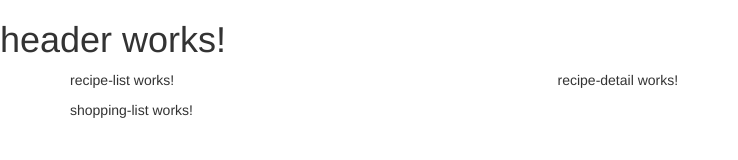
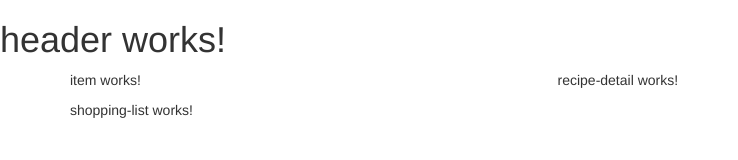
Before and after one commit to lappjeff/Udemy-Angular8-Max, an Angular app in the folder course-project/: page / in a window 1280 px wide. Shown: the top 160 px of the page, without its empty margins (0-738 px from the left). Built offline with nearby package versions, Linux system fonts and the light colour scheme.

Commit message:
Changed references to recipe item elements

```diff
--- a/course-project/src/app/recipes/recipe-list/recipe-list.component.html
+++ b/course-project/src/app/recipes/recipe-list/recipe-list.component.html
@@ -1 +1 @@
-<p>recipe-list works!</p>
+<app-recipe-item></app-recipe-item>
--- a/course-project/src/app/recipes/recipe-list/recipe/item/item.component.ts
+++ b/course-project/src/app/recipes/recipe-list/recipe/item/item.component.ts
@@ -1,15 +1,12 @@
-import { Component, OnInit } from '@angular/core';
+import { Component, OnInit } from "@angular/core";
 
 @Component({
-  selector: 'app-item',
-  templateUrl: './item.component.html',
-  styleUrls: ['./item.component.scss']
+  selector: "app-recipe-item",
+  templateUrl: "./item.component.html",
+  styleUrls: ["./item.component.scss"]
 })
-export class ItemComponent implements OnInit {
+export class RecipeItemComponent implements OnInit {
+  constructor() {}
 
-  constructor() { }
-
-  ngOnInit() {
-  }
-
+  ngOnInit() {}
 }
```
Also changed, not shown: course-project/src/app/app.module.ts (+5 -5 lines).
